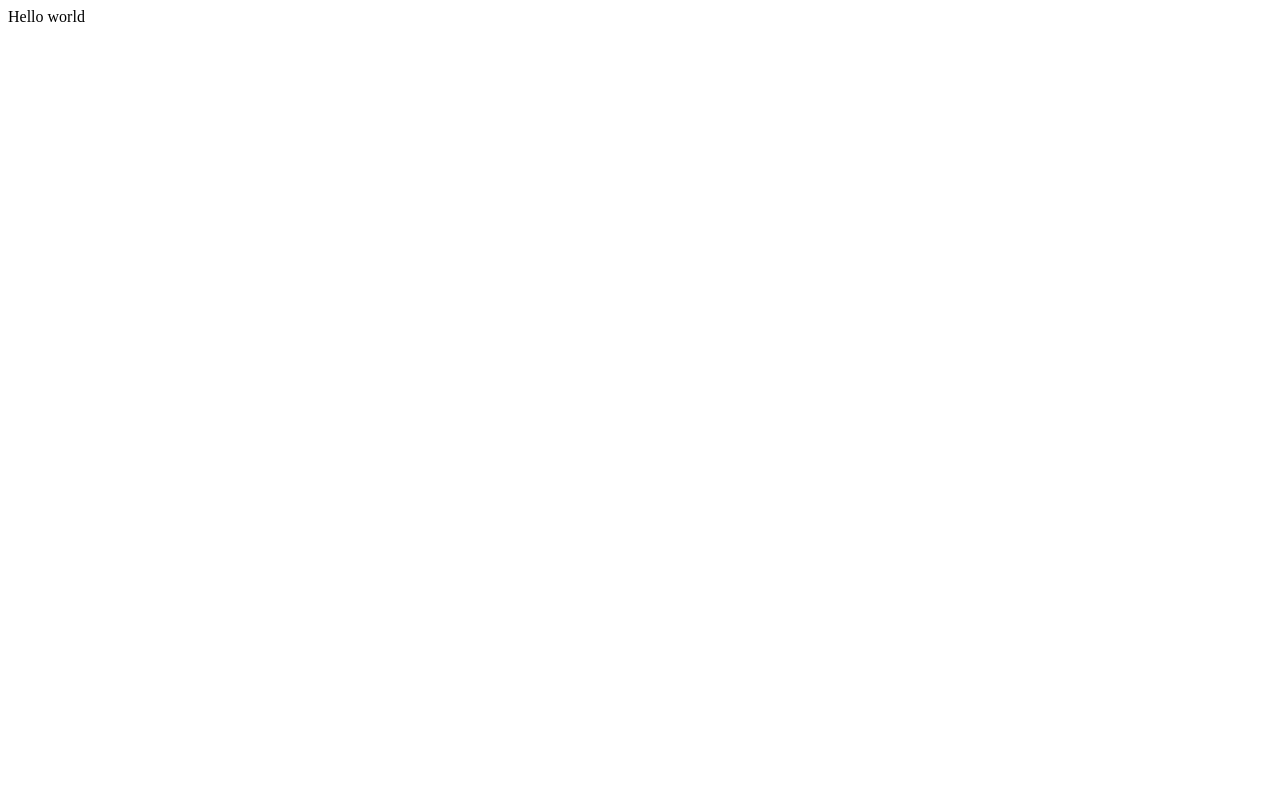
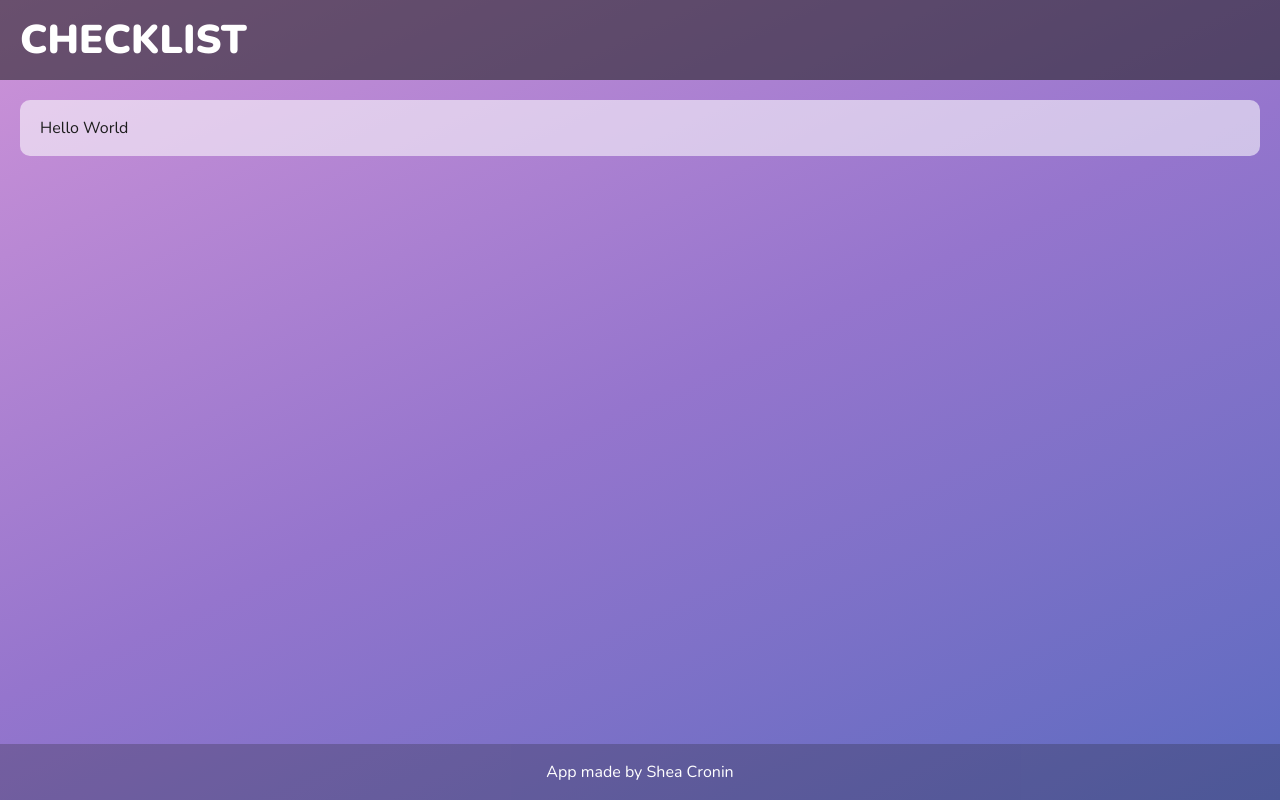
Before and after one commit to sheacronin/checklist, a React (Create React App) app: page / in a window 1280 px wide. Built offline with nearby package versions, Linux system fonts and the light colour scheme.

Commit message:
Add initial styles

```diff
--- a/src/App.css
+++ b/src/App.css
@@ -0,0 +1,41 @@
+@import url('https://fonts.googleapis.com/css2?family=Nunito:wght@400;700;900&display=swap');
+
+* {
+    box-sizing: border-box;
+}
+
+body {
+    background: linear-gradient(-25deg, #5c6bc0, #9575cd, #ce93d8);
+    min-height: 100vh;
+    color: #1d1d1d;
+    font-family: 'Nunito', sans-serif;
+}
+
+header {
+    background-color: #1d1d1d90;
+    padding: 20px;
+    color: white;
+    text-transform: uppercase;
+    font-weight: 900;
+}
+
+header h1 {
+    font-size: 40px;
+}
+
+main {
+    background-color: #ffffff90;
+    margin: 20px;
+    padding: 20px;
+    border-radius: 10px;
+}
+
+footer {
+    padding: 20px;
+    background-color: #1d1d1d40;
+    color: white;
+    position: fixed;
+    bottom: 0;
+    width: 100vw;
+    text-align: center;
+}
--- a/src/App.js
+++ b/src/App.js
@@ -1,7 +1,15 @@
 import './App.css';
 
 function App() {
-    return <div>Hello world</div>;
+    return (
+        <div>
+            <header>
+                <h1>Checklist</h1>
+            </header>
+            <main>Hello World</main>
+            <footer>App made by Shea Cronin</footer>
+        </div>
+    );
 }
 
 export default App;
--- a/src/index.js
+++ b/src/index.js
@@ -1,3 +1,4 @@
+import './reset.css';
 import React from 'react';
 import ReactDOM from 'react-dom';
 import App from './App';
--- /dev/null
+++ b/src/reset.css
@@ -0,0 +1,131 @@
+/* CSS Reset */
+
+/* http://meyerweb.com/eric/tools/css/reset/
+   v2.0 | 20110126
+   License: none (public domain)
+*/
+
+html,
+body,
+div,
+span,
+applet,
+object,
+iframe,
+h1,
+h2,
+h3,
+h4,
+h5,
+h6,
+p,
+blockquote,
+pre,
+a,
+abbr,
+acronym,
+address,
+big,
+cite,
+code,
+del,
+dfn,
+em,
+img,
+ins,
+kbd,
+q,
+s,
+samp,
+small,
+strike,
+strong,
+sub,
+sup,
+tt,
+var,
+b,
+u,
+i,
+center,
+dl,
+dt,
+dd,
+ol,
+ul,
+li,
+fieldset,
+form,
+label,
+legend,
+table,
+caption,
+tbody,
+tfoot,
+thead,
+tr,
+th,
+td,
+article,
+aside,
+canvas,
+details,
+embed,
+figure,
+figcaption,
+footer,
+header,
+hgroup,
+menu,
+nav,
+output,
+ruby,
+section,
+summary,
+time,
+mark,
+audio,
+video {
+    margin: 0;
+    padding: 0;
+    border: 0;
+    font-size: 100%;
+    font: inherit;
+    vertical-align: baseline;
+}
+/* HTML5 display-role reset for older browsers */
+article,
+aside,
+details,
+figcaption,
+figure,
+footer,
+header,
+hgroup,
+menu,
+nav,
+section {
+    display: block;
+}
+body {
+    line-height: 1;
+}
+ol,
+ul {
+    list-style: none;
+}
+blockquote,
+q {
+    quotes: none;
+}
+blockquote:before,
+blockquote:after,
+q:before,
+q:after {
+    content: '';
+    content: none;
+}
+table {
+    border-collapse: collapse;
+    border-spacing: 0;
+}
```
